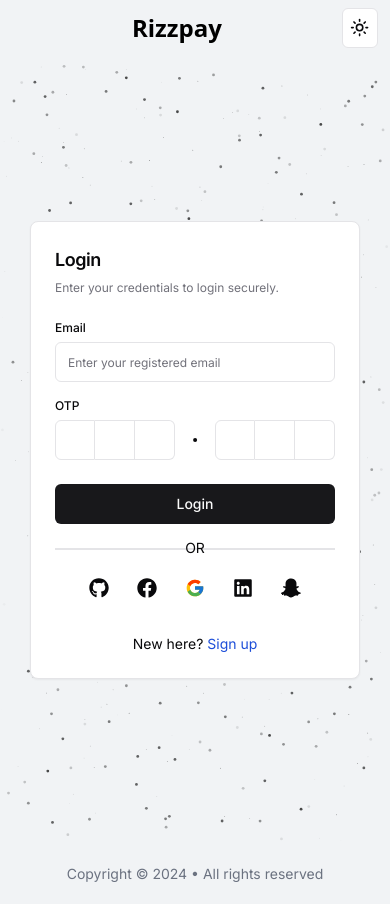
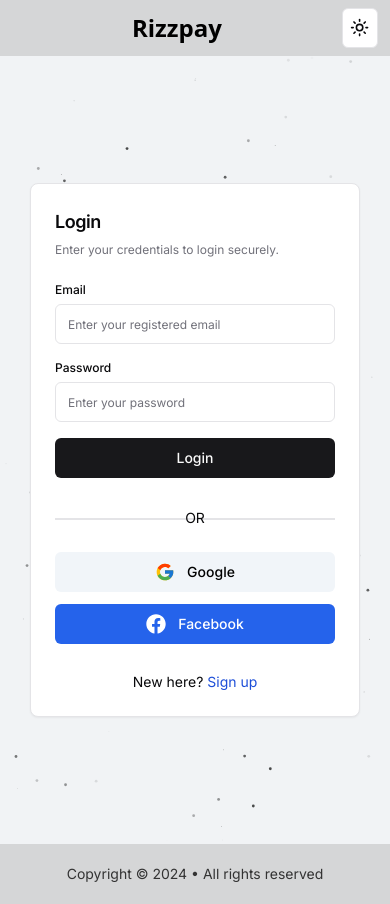
Before and after one commit to UttkarshRanjan47784/rizzpay-digital-wallet, a Next.js app: page /login in a window 390 px wide. Built offline with nearby package versions, Linux system fonts and the light colour scheme.

Commit message:
Fixes in login page UI (3rd party auth, 2FA)

```diff
--- a/app/(auth)/login/page.tsx
+++ b/app/(auth)/login/page.tsx
@@ -5,7 +5,7 @@ import { LoginForm } from "@/components/login/login-form";
 export default function Login() {
   return (
     <main className={`bg-[#f1f3f5] dark:bg-[#050610] min-h-[calc(100vh-56px)]`}>
-      <ParticleBackground navbarHeight={"56px"}>
+      <ParticleBackground>
         <div className="grid grid-cols-1 lg:grid-cols-3 gap-3 min-h-full ">
           <FeatureCarousel />
           <LoginForm />
--- a/app/globals.css
+++ b/app/globals.css
@@ -4,7 +4,9 @@
 
 @layer base {
   :root {
-    --navbar: 127 80% 30%;
+    --navbar: 204 3% 84%;
+    --footer: 204 3% 84%;
+    --footer-text: 204 0% 20%;
     --background: 0 0% 100%;
     --foreground: 240 10% 3.9%;
     --card: 0 0% 100%;
@@ -28,7 +30,9 @@
   }
 
   .dark {
-    --navbar: 227 50% 42%;
+    --navbar: 237 67% 13%;
+    --footer: 237 67% 13%;
+    --footer-text: 204 4% 70%;
     --background: 240 10% 3.9%;
     --foreground: 0 0% 98%;
     --card: 240 10% 3.9%;
--- a/components/background/particle-background.tsx
+++ b/components/background/particle-background.tsx
@@ -4,13 +4,7 @@ import { useEffect, useState } from "react";
 import { useTheme } from "next-themes";
 import Particles from "../magicui/particles";
 
-const ParticleBackground = ({
-  navbarHeight,
-  children,
-}: {
-  navbarHeight: string;
-  children: any;
-}) => {
+const ParticleBackground = ({ children }: { children: any }) => {
   const { theme } = useTheme();
   const [color, setColor] = useState("#ffffff");
 
@@ -22,7 +16,7 @@ const ParticleBackground = ({
     <div className={`relative h-[calc(100vh-56px)] p-3`}>
       <Particles
         className="absolute inset-0"
-        quantity={500}
+        quantity={100}
         ease={80}
         color={color}
         refresh
--- a/components/footer/footer.tsx
+++ b/components/footer/footer.tsx
@@ -1,7 +1,8 @@
 const Footer = () => {
   return (
-    <div className="flex justify-center items-center bg-[#f1f3f5] dark:bg-[#0b0c21] py-5">
-      <span className="text-sm text-gray-500">
+    // dark:bg-[#0b0c21]
+    <div className="flex justify-center items-center bg-footer  py-5">
+      <span className="text-sm text-footer-text">
         Copyright © {new Date().getFullYear()} • All rights reserved
       </span>
     </div>
--- /dev/null
+++ b/components/login/error-message.tsx
@@ -0,0 +1,5 @@
+import React from "react";
+
+export default function ErrorMessage({ message }: { message: string }) {
+  return <span className="text-xs font-bold text-red-500">{message}</span>;
+}
--- a/components/login/login-form.tsx
+++ b/components/login/login-form.tsx
@@ -1,3 +1,4 @@
+"use client";
 import { Button } from "@/components/ui/button";
 import {
   Card,
@@ -13,8 +14,66 @@ import Link from "next/link";
 import { OTPInput } from "./otp-input";
 import { ThirdPartyAuth } from "./third-party-auth";
 import ShineBorder from "../magicui/shine-border";
+import { useEffect, useState } from "react";
+import ErrorMessage from "./error-message";
+
+const correctCredentials = {
+  email: "okok@mail.com",
+  password: "hehe",
+  otp: "123456",
+};
 
 const LoginForm = () => {
+  const [email, setEmail] = useState("");
+  const [password, setPassword] = useState("");
+  const [otp, setOTP] = useState("");
+  const [isValidEmail, setIsValidEmail] = useState(true);
+  const [isValidPassword, setIsValidPassword] = useState(true);
+  const [isValidOTP, setIsValidOTP] = useState(true);
+  const [loginStatus, setLoginStatus] = useState(0);
+  // 0= waiting to check mail + pswd
+  // 1= waiting to check otp
+  // 2= correct otp => login
+
+  useEffect(() => {
+    setIsValidOTP(true);
+  }, [otp]);
+
+  const handleEmail = (e: any) => {
+    setEmail(e.target.value);
+  };
+  const handlePassword = (e: any) => {
+    setPassword(e.target.value);
+  };
+
+  const handleLogin = (e: any) => {
+    e.preventDefault();
+
+    if (loginStatus === 0) {
+      // check email + password
+      console.log("Entered: " + email, password);
+      if (
+        email === correctCredentials.email &&
+        password === correctCredentials.password
+      )
+        setLoginStatus(1);
+      else {
+        console.log("setting flase");
+        setIsValidEmail(email !== correctCredentials.email ? false : true);
+        setIsValidPassword(
+          password !== correctCredentials.password ? false : true
+        );
+      }
+    } else {
+      // check otp
+      console.log("OTP Entered: " + otp);
+      if (otp === correctCredentials.otp) {
+        setIsValidOTP(true);
+        alert("correct otp");
+      } else setIsValidOTP(false);
+    }
+  };
+
   return (
     <div className="flex justify-center items-center h-full ">
       {/* make the card relative, if using particles as bg or using shineborder */}
@@ -29,6 +88,8 @@ const LoginForm = () => {
         <CardContent>
           <form>
             <div className="grid w-full items-center gap-4">
+              {loginStatus == 0 ? (
+                <>
                   <div className="flex flex-col space-y-1.5">
                     <Label className="text-xs md:text-sm" htmlFor="email">
                       Email
@@ -37,21 +98,64 @@ const LoginForm = () => {
                       id="email"
                       type="email"
                       placeholder="Enter your registered email"
-                  className="text-xs md:text-sm"
+                      className={`text-xs md:text-sm ${
+                        !isValidEmail ? "border-red-500" : ""
+                      }`}
+                      value={email}
+                      onChange={handleEmail}
+                      required
                     />
+                    {!isValidEmail ? (
+                      <ErrorMessage message="Enter a valid email" />
+                    ) : (
+                      ""
+                    )}
                   </div>
                   <div className="flex flex-col space-y-1.5">
+                    <Label className="text-xs md:text-sm" htmlFor="password">
+                      Password
+                    </Label>
+                    <Input
+                      id="password"
+                      type="password"
+                      placeholder="Enter your password"
+                      className={`text-xs md:text-sm ${
+                        !isValidPassword ? "border-red-500" : ""
+                      }`}
+                      value={password}
+                      onChange={handlePassword}
+                      required
+                    />
+                    {!isValidPassword ? (
+                      <ErrorMessage message="Password must contain..." />
+                    ) : (
+                      ""
+                    )}
+                  </div>
+                </>
+              ) : (
+                <>
+                  <div className="flex flex-col space-y-1.5">
                     <Label htmlFor="otp" className="text-xs md:text-sm">
-                  OTP
+                      We&apos;ve sent an OTP to <strong>{email}</strong>
                     </Label>
-                <OTPInput />
+                    <OTPInput otp={otp} setOTP={setOTP} />
                   </div>
+                  {!isValidOTP ? (
+                    <ErrorMessage message="Incorrect OTP. Check again!" />
+                  ) : (
+                    ""
+                  )}
+                </>
+              )}
+              <Button type="submit" className="w-full" onClick={handleLogin}>
+                {loginStatus === 0 ? "Login" : "Verify OTP"}
+              </Button>
             </div>
           </form>
         </CardContent>
         <CardFooter className="flex flex-col justify-between">
-          <Button className="w-full">Login</Button>
-          <div className="border-t-2 mt-6 w-full flex flex-col justify-center items-center ">
+          <div className="border-t-2 mt-4 w-full flex flex-col justify-center items-center ">
             <span className="relative -top-3 text-sm px-1 ">OR</span>
           </div>
           <div className=" gap-7 w-full flex flex-col justify-center items-center">
--- a/components/login/otp-input.tsx
+++ b/components/login/otp-input.tsx
@@ -8,15 +8,22 @@ import {
   InputOTPSlot,
 } from "@/components/ui/input-otp";
 
-const OTPInput = () => {
-  const [value, setValue] = useState("");
-  console.log(value);
+const OTPInput = ({
+  otp,
+  setOTP,
+}: {
+  otp: string;
+  setOTP: (value: any) => void;
+}) => {
+  // const [value, setValue] = useState("");
+  console.log(otp);
   return (
     <InputOTP
       maxLength={6}
       pattern={REGEXP_ONLY_DIGITS_AND_CHARS}
-      value={value}
-      onChange={(value) => setValue(value)}
+      value={otp}
+      onChange={(value) => setOTP(value)}
+      // (value) => setValue(value)
     >
       <InputOTPGroup>
         <InputOTPSlot index={0} />
--- a/components/login/third-party-auth.tsx
+++ b/components/login/third-party-auth.tsx
@@ -5,32 +5,40 @@ import {
   FaSnapchatGhost,
 } from "react-icons/fa";
 import { FcGoogle } from "react-icons/fc";
+import { Button } from "../ui/button";
 
 const AUTH_ICON_SIZE = 20;
 const icons = [
-  <FaGithub key="github" size={AUTH_ICON_SIZE} />,
+  {
+    icon: <FcGoogle size={AUTH_ICON_SIZE} />,
+    name: "Google",
+    buttonClassName: "bg-slate-100 hover:bg-slate-300 w-full",
+    textClassName: "ml-3 text-black",
+  },
+  {
+    icon: <FaFacebook color="white" size={AUTH_ICON_SIZE} />,
+    name: "Facebook",
+    buttonClassName: "bg-blue-600 hover:bg-blue-800 w-full",
+    textClassName: "ml-3 text-white",
+  },
+];
+{
+  /* <FaGithub key="github" size={AUTH_ICON_SIZE} />,
   <FaFacebook key="facebook" size={AUTH_ICON_SIZE} />,
   <FcGoogle key="google" size={AUTH_ICON_SIZE} />,
   <FaLinkedin key="linkdin" size={AUTH_ICON_SIZE} />,
-  <FaSnapchatGhost key="snapchat" size={AUTH_ICON_SIZE} />,
-];
-
-const AuthLogo = ({ children }: { children: any }) => {
-  return (
-    <div className="rounded-full p-2 cursor-pointer hover:dark:bg-gray-700">
-      {children}
-    </div>
-  );
-};
+  <FaSnapchatGhost key="snapchat" size={AUTH_ICON_SIZE} />, */
+}
 
 const ThirdPartyAuth = () => {
   const iconSize = 20; // px
   return (
-    <div className="w-full flex justify-center items-center flex-wrap gap-3 ">
+    <div className="mt-3 w-full flex justify-center items-center gap-3 flex-wrap lg:flex-nowrap">
       {icons.map((icon) => (
-        <AuthLogo key={icon.key}>
-          <>{icon}</>
-        </AuthLogo>
+        <Button key={icon.name} className={icon.buttonClassName}>
+          <>{icon.icon}</>
+          <span className={icon.textClassName}>{icon.name}</span>
+        </Button>
       ))}
     </div>
   );
--- a/components/navbar/auth-navbar.tsx
+++ b/components/navbar/auth-navbar.tsx
@@ -4,7 +4,8 @@ import Logo from "./logo/logo";
 const AuthNavbar = () => {
   return (
     // dark:bg-[#0b0c21]
-    <nav className="flex items-center px-3 py-2 bg-[#f1f3f5]  dark:bg-navbar shadow-xl ">
+    // bg-[#b4b7b9]
+    <nav className="flex items-center px-3 py-2 bg-navbar">
       <div className="w-full flex justify-center md:justify-start">
         <Logo />
       </div>
--- a/tailwind.config.ts
+++ b/tailwind.config.ts
@@ -19,10 +19,14 @@ const config = {
     },
     extend: {
       colors: {
+        navbar: "hsl(var(--navbar))",
+        footer: {
+          DEFAULT: "hsl(var(--footer))",
+          text: "hsl(var(--footer-text))",
+        },
         border: "hsl(var(--border))",
         input: "hsl(var(--input))",
         ring: "hsl(var(--ring))",
-        navbar: "hsl(var(--navbar))",
         background: "hsl(var(--background))",
         foreground: "hsl(var(--foreground))",
         primary: {
```
Lines whose indentation alone changed are shown as unchanged.
